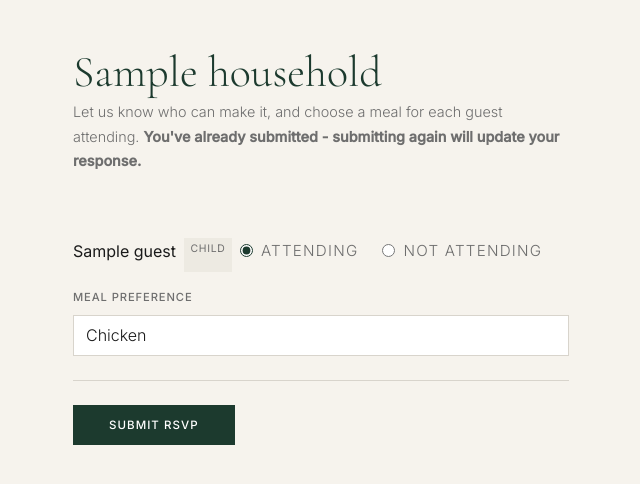
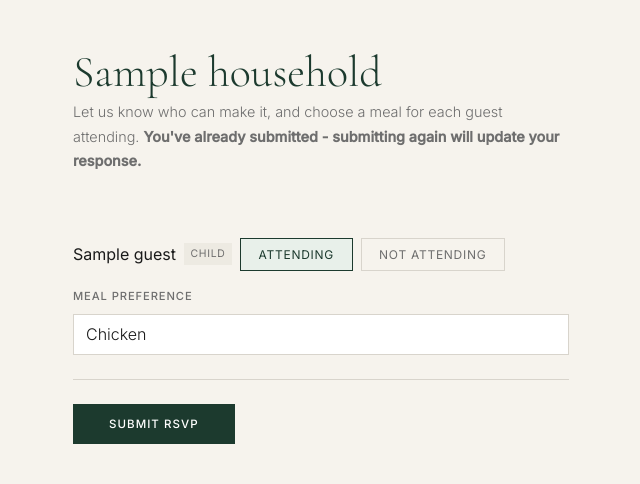
Before and after one commit to aMiss-aWry/wed, a Flask app: page /rsvp/1 in a window 1280 px wide. Shown: the part 63-547 px from the top of the page, without its empty margins (319-959 px from the left). Run offline with Flask 3, Linux system fonts and the light colour scheme; the visitor is signed in with stand-in values (Sample User, id 1); tables that the repository leaves empty hold one stand-in row (values such as "Sample post").

Commit message:
replace radio buttons

```diff
--- a/static/style.css
+++ b/static/style.css
@@ -322,21 +322,40 @@ input:focus, textarea:focus, select:focus {
 
 textarea { resize: vertical; min-height: 80px; }
 
-.radio-group { display: flex; gap: 1.5rem; }
-
-.radio-option {
+.attend-btns {
   display: flex;
-  align-items: center;
   gap: 0.5rem;
-  cursor: pointer;
-  font-size: 0.95rem;
-  font-weight: 300;
 }
 
-.radio-option input[type="radio"] {
-  width: auto;
-  accent-color: var(--green);
+.attend-btn {
+  padding: 0.5rem 1.1rem;
+  font-family: 'Inter', sans-serif;
+  font-size: 0.75rem;
+  font-weight: 400;
+  letter-spacing: 0.06em;
+  text-transform: uppercase;
+  background: none;
+  border: 1px solid var(--border);
+  color: var(--muted);
   cursor: pointer;
+  transition: all 0.15s;
+}
+
+.attend-btn:hover {
+  border-color: var(--green);
+  color: var(--green);
+}
+
+.active-yes {
+  border-color: var(--green);
+  color: var(--green);
+  background: #e8f0ea;
+}
+
+.active-no {
+  border-color: var(--rose);
+  color: var(--rose);
+  background: #f5ecea;
 }
 
 .meal-section { display: none; }
--- a/templates/rsvp_form.html
+++ b/templates/rsvp_form.html
@@ -32,17 +32,17 @@
           </div>
         </span>
         {% endif %}
-        <div class="radio-group">
-          <label class="radio-option">
-            <input type="radio" name="attending_{{ guest.id }}" value="yes" {% if guest.attending==True %}checked{%
-              endif %} onchange="toggleMeal({{ guest.id }}, true)">
+        <div class="attend-btns">
+          <button type="button" class="attend-btn {% if guest.attending == True %}active-yes{% endif %}"
+            id="yes-{{ guest.id }}" onclick="setAttending({{ guest.id }}, true)">
             Attending
-          </label>
-          <label class="radio-option">
-            <input type="radio" name="attending_{{ guest.id }}" value="no" {% if guest.attending==False %}checked{%
-              endif %} onchange="toggleMeal({{ guest.id }}, false)">
+          </button>
+          <button type="button" class="attend-btn {% if guest.attending == False %}active-no{% endif %}"
+            id="no-{{ guest.id }}" onclick="setAttending({{ guest.id }}, false)">
             Not attending
-          </label>
+          </button>
+          <input type="hidden" name="attending_{{ guest.id }}" id="attending-input-{{ guest.id }}"
+            value="{% if guest.attending == True %}yes{% elif guest.attending == False %}no{% endif %}">
         </div>
       </div>
 
@@ -95,8 +95,8 @@
   .guest-name {
     font-weight: 400;
     font-size: 1rem;
+    align-items: center;
     display: flex;
-    vertical-align: top;
     gap: 0.5rem;
   }
 
@@ -127,11 +127,11 @@
     let missingMeal = false;
     let missingName = false;
 
-    document.querySelectorAll('.meal-row').forEach(function (row) {
-      if (row.style.display === 'none') return;
-      const select = row.querySelector('select');
-      if (!select || select.selectedIndex <= 0) {
-        missingMeal = true;
+    document.querySelectorAll('input[id^="attending-input-"]').forEach(function (input) {
+      if (input.value === 'yes') {
+        const guestId = input.id.replace('attending-input-', '');
+        const select = document.getElementById('meal_' + guestId);
+        if (!select || select.selectedIndex <= 0) missingMeal = true;
       }
     });
 
@@ -155,19 +155,25 @@
       banner.scrollIntoView({ behavior: 'smooth', block: 'nearest' });
     }
   });
-  function toggleMeal(guestId, show) {
-    const row = document.getElementById('meal-' + guestId);
+
+  function setAttending(guestId, attending) {
+    const yesBtn = document.getElementById('yes-' + guestId);
+    const noBtn = document.getElementById('no-' + guestId);
+    const input = document.getElementById('attending-input-' + guestId);
+    const mealRow = document.getElementById('meal-' + guestId);
     const select = document.getElementById('meal_' + guestId);
     const nameInput = document.getElementById('name_' + guestId);
 
-    row.style.display = show ? 'block' : 'none';
-    select.required = show;
-    if (!show) select.value = '';
+    yesBtn.classList.toggle('active-yes', attending);
+    noBtn.classList.toggle('active-no', !attending);
 
-    // If this is a +1 guest, name is required only when attending
-    if (nameInput) {
-      nameInput.required = show;
-    }
+    input.value = attending ? 'yes' : 'no';
+
+    mealRow.style.display = attending ? 'block' : 'none';
+    select.required = attending;
+    if (!attending) select.value = '';
+
+    if (nameInput) nameInput.required = attending;
   }
 </script>
 
```
